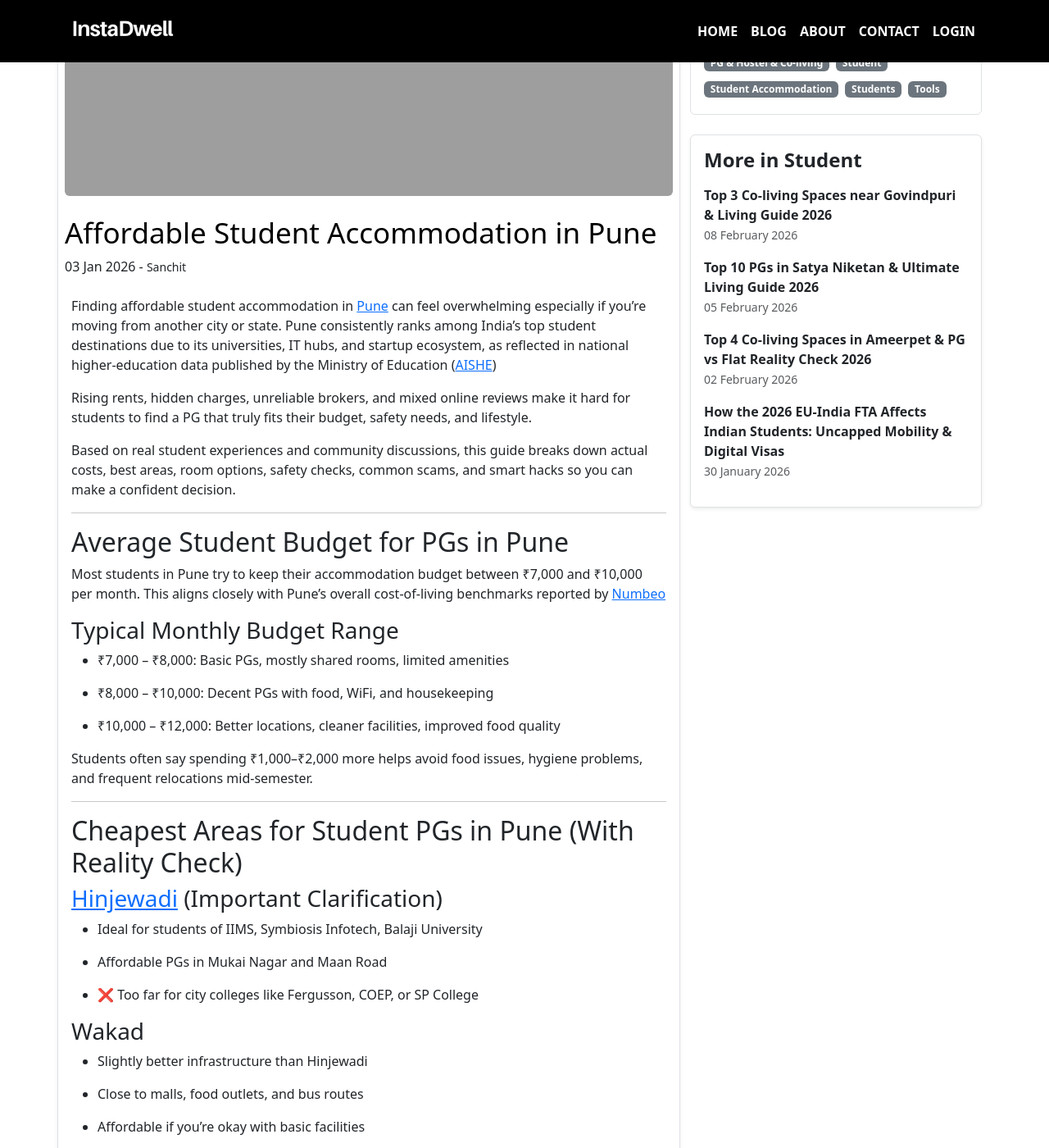
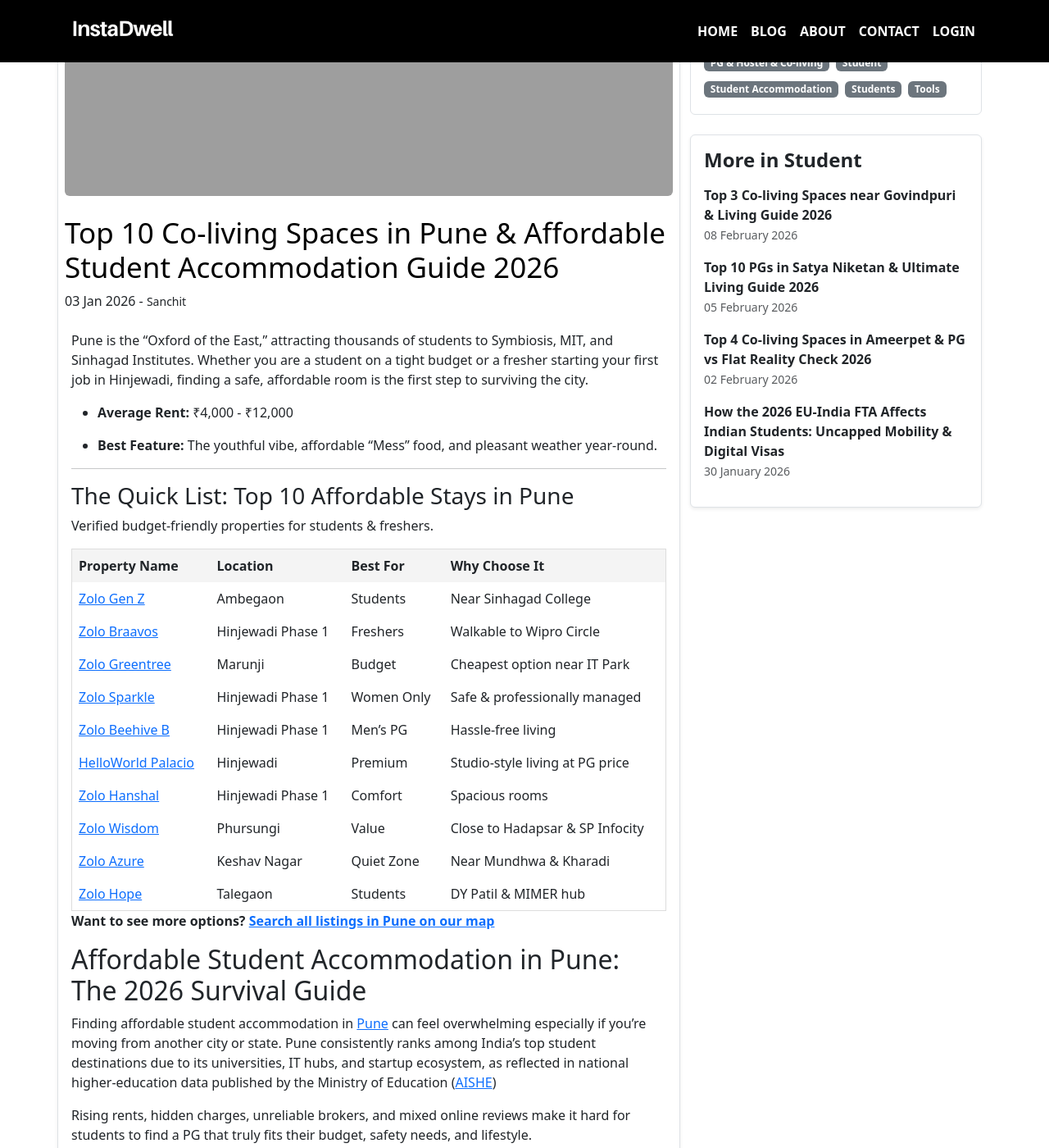
Before and after one commit to instadw/instadwell-blog, a Jekyll site: the page built from _posts/2026-1-03-top-10-co-living-spaces-in-pune-and-affordable-student-accommodation-guide-2026.md, in a window 1280 px wide and 1400 px high, scrolled down 423 px. Shown: the whole window at 82% size. Built offline with Jekyll 4.4.1, drawn with Linux system fonts in a browser that asks for light colours.

Commit message:
Update and rename 2026-1-03-affordable-student-accommodation-in-pune.md to 2026-1-03-top-10-co-living-spaces-in-pune-and-affordable-student-accommodation-guide-2026.md

```diff
--- a/_posts/2026-1-03-affordable-student-accommodation-in-pune.md
+++ b/_posts/2026-1-03-top-10-co-living-spaces-in-pune-and-affordable-student-accommodation-guide-2026.md
@@ -1,7 +1,7 @@
 ---
-title: "Affordable Student Accommodation in Pune"
-description: "Find affordable student accommodation in Pune. Compare PGs, sharing rooms, coliving options, rent ranges, and safe student-friendly areas."
-image: "/assets/images/affordable-student-accommodation-in-pune.webp"
+title: "Top 10 Co-living Spaces in Pune & Affordable Student Accommodation Guide 2026"
+description: " Moving to Pune? Compare the Top 10 Cheapest Co-living Spaces in Ambegaon, Hinjewadi, and Talegana Discover the best budget stays for students and freshers."
+image: "/assets/images/top-10-co-living-spaces-in-pune-and-affordable-student-accommodation-guide-2026.webp"
 layout: post
 permalink: /:title
 author: Sanchit
@@ -9,7 +9,36 @@
 date: 2026-1-03T09:14:00.000+05:30
 ---
 
+Pune is the "Oxford of the East," attracting thousands of students to Symbiosis, MIT, and Sinhagad Institutes. Whether you are a student on a tight budget or a fresher starting your first job in Hinjewadi, finding a safe, affordable room is the first step to surviving the city.
 
+-   **Average Rent:** ₹4,000 - ₹12,000
+
+-   **Best Feature:** The youthful vibe, affordable "Mess" food, and pleasant weather year-round.
+
+
+----------
+
+###  The Quick List: Top 10 Affordable Stays in Pune
+
+Verified budget-friendly properties for students & freshers.
+
+| **Property Name**                                                               | **Location**      | **Best For** | **Why Choose It**               |
+| ------------------------------------------------------------------------------- | ----------------- | ------------ | ------------------------------- |
+| [Zolo Gen Z](https://instadwell.com/properties/2460-zolo-gen-z)                 | Ambegaon          | Students     | Near Sinhagad College           |
+| [Zolo Braavos](https://instadwell.com/properties/2456-zolo-braavos)             | Hinjewadi Phase 1 | Freshers     | Walkable to Wipro Circle        |
+| [Zolo Greentree](https://instadwell.com/properties/2465-zolo-greentree)         | Marunji           | Budget       | Cheapest option near IT Park    |
+| [Zolo Sparkle](https://instadwell.com/properties/2461-zolo-sparkle)             | Hinjewadi Phase 1 | Women Only   | Safe & professionally managed   |
+| [Zolo Beehive B](https://instadwell.com/properties/2466-zolo-beehome-b)         | Hinjewadi Phase 1 | Men’s PG     | Hassle-free living              |
+| [HelloWorld Palacio](https://instadwell.com/properties/3355-helloworld-palacio) | Hinjewadi         | Premium      | Studio-style living at PG price |
+| [Zolo Hanshal](https://instadwell.com/properties/2459-zolo-hanshal)             | Hinjewadi Phase 1 | Comfort      | Spacious rooms                  |
+| [Zolo Wisdom](https://instadwell.com/properties/2452-zolo-wisdom)               | Phursungi         | Value        | Close to Hadapsar & SP Infocity |
+| [Zolo Azure](https://instadwell.com/properties/2453-zolo-azure)                 | Keshav Nagar      | Quiet Zone   | Near Mundhwa & Kharadi          |
+| [Zolo Hope](https://instadwell.com/properties/2462-zolo-hope)                   | Talegaon          | Students     | DY Patil & MIMER hub            |
+
+
+**Want to see more options? [Search all listings in Pune on our map](https://instadwell.com/search?country=india&lat=18.5204&lng=73.8567&location=pune&page=1)**
+
+## Affordable Student Accommodation in Pune: The 2026 Survival Guide
 Finding affordable student accommodation in [Pune](https://blog.instadwell.com/coliving-in-pune-compare-areas-pgs-and-costs) can feel overwhelming especially if you’re moving from another city or state. Pune consistently ranks among India’s top student destinations due to its universities, IT hubs, and startup ecosystem, as reflected in national higher-education data published by the Ministry of Education ([AISHE](https://aishe.gov.in/))
 
 Rising rents, hidden charges, unreliable brokers, and mixed online reviews make it hard for students to find a PG that truly fits their budget, safety needs, and lifestyle.
@@ -39,7 +68,7 @@
 ## Cheapest Areas for Student PGs in Pune (With Reality Check)
 
 
-### [Hinjewadi](https://blog.instadwell.com/best-pgs-in-hinjewadi-for-it-professionals) (Important Clarification)
+### [Hinjewadi](https://instadwell.com/blog/top-10-co-living-spaces-in-hinjewadi-and-it-professional-living-guide-2026) (Important Clarification)
 
 -   Ideal for students of IIMS, Symbiosis Infotech, Balaji University
 
```
